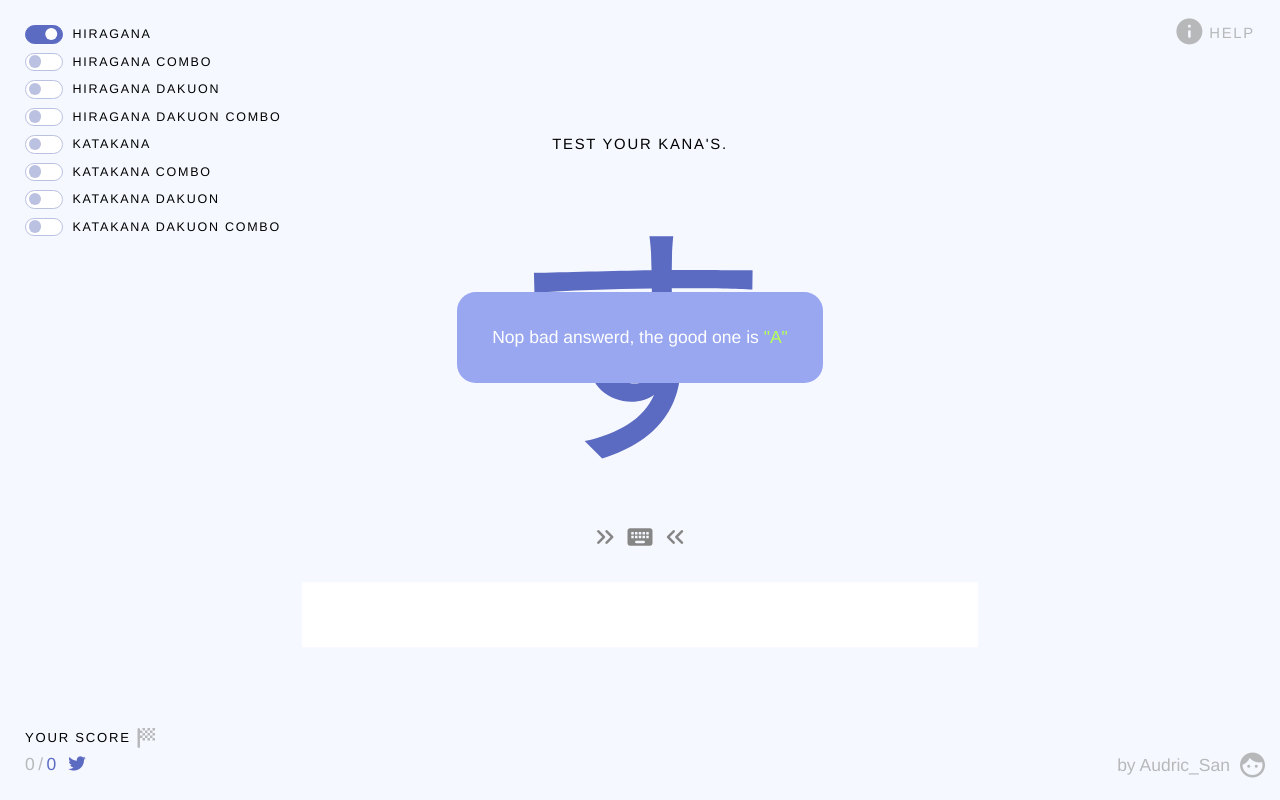
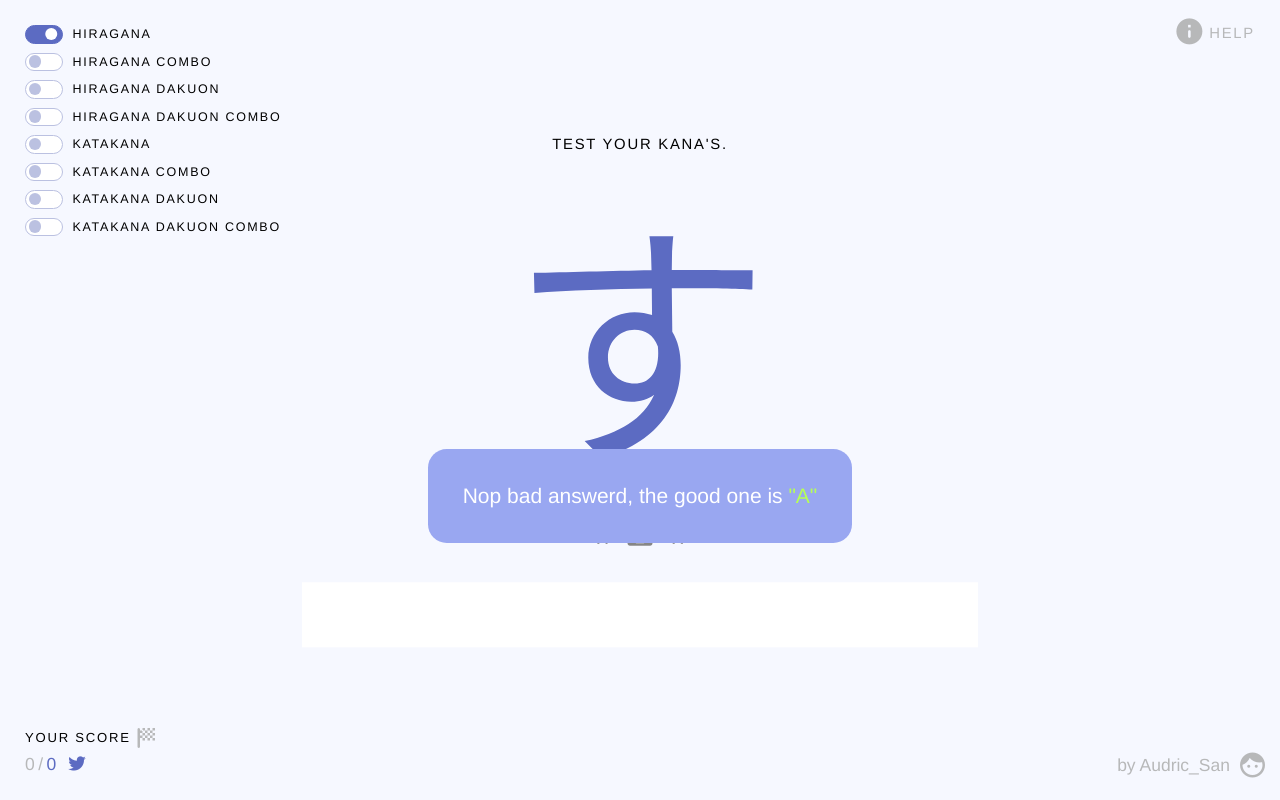
Before and after one commit to AudricSan/kanaTraining, a PHP site: page /view/index.html in a window 1280 px wide. Run offline with PHP 8.4, Linux system fonts and the light colour scheme; some libraries are stand-ins or nearby versions.

Commit message:
Update notification.css

```diff
--- a/view/ellements/css/notification.css
+++ b/view/ellements/css/notification.css
@@ -1,17 +1,21 @@
 #notification {
     position: fixed;
-    bottom: 50%;
+    bottom: 30%;
     z-index: 99999;
 }
 
 .toast {
     background-color: #99a7f1;
     border-radius: 15px;
+
+
+
     color: #fff;
     padding: 2rem;
     margin: 1rem;
 
     text-align: center;
+    font-size: 1.2em;
 }
 
 .toast span{
```
